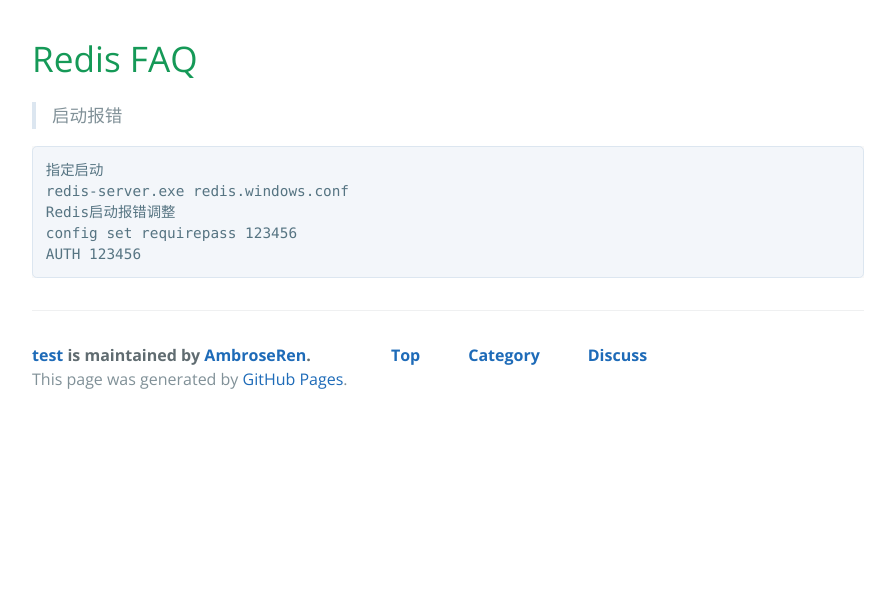
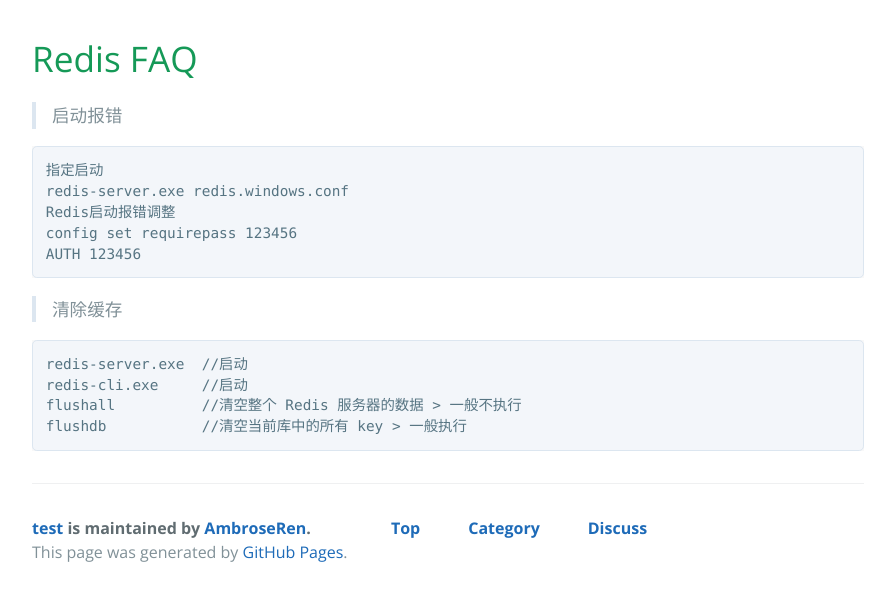
Before and after one commit to AmbroseRen/test, a Jekyll site: the page built from Data/Oracle/redis.md, in a window 1280 px wide. Shown: the top 601 px of the page, without its empty margins (192-1087 px from the left). Built offline with Jekyll 4.4.1, drawn with Linux system fonts in a browser that asks for light colours; our own code applies the rules of GitHub Pages for plain Markdown files; the repository's description, which GitHub fills in, is left out.

Commit message:
Update redis.md

````diff
--- a/Data/Oracle/redis.md
+++ b/Data/Oracle/redis.md
@@ -9,3 +9,12 @@
 config set requirepass 123456
 AUTH 123456
 ```
+
+> 清除缓存
+
+```
+redis-server.exe  //启动
+redis-cli.exe     //启动
+flushall          //清空整个 Redis 服务器的数据 > 一般不执行
+flushdb           //清空当前库中的所有 key > 一般执行
+```
````
